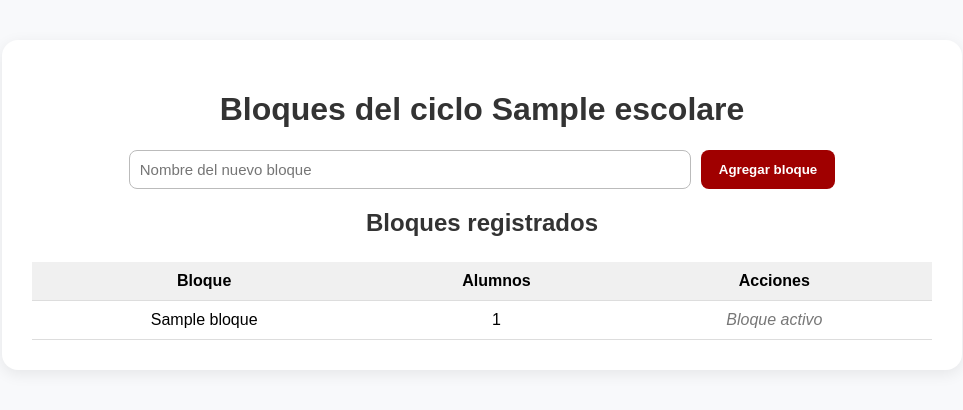
After one commit to aguilera2707/programa-asambleas, a Flask app: page /admin/bloques in a window 1280 px wide. The commit adds this page. Shown: the top 410 px of the page, without its empty margins (158-1121 px from the left). Run offline with Flask 3, Linux system fonts and the light colour scheme; a user stored in the database is signed in; tables that the repository leaves empty hold one stand-in row (values such as "Sample post"); one stand-in notice (Sample message) is shown.

Commit message:
Se añaden bloques por año

```diff
--- a/routes.py
+++ b/routes.py
@@ -12,6 +12,7 @@ import os
 from io import BytesIO
 from models import Maestro
 from models import Alumno, Bloque
+from flask import send_file
 
 
 # -------------------------------
@@ -487,7 +488,7 @@ def alumnos_ciclo():
 
 
 # -------------------------------
-# 🔹 Importar alumnos al ciclo activo
+# 🔹 Importar alumnos al ciclo activo (normalizado y sin duplicados)
 # -------------------------------
 @admin_bp.route('/alumnos/importar', methods=['POST'])
 @login_required
@@ -508,10 +509,12 @@ def importar_alumnos_ciclo():
     try:
         # Detectar formato (Excel o CSV)
         df = pd.read_excel(filepath) if filename.endswith('.xlsx') else pd.read_csv(filepath)
+        df.columns = [c.strip().lower() for c in df.columns]  # Normaliza encabezados
 
         columnas_requeridas = {'nombre', 'grado', 'grupo', 'nivel', 'bloque'}
-        if not columnas_requeridas.issubset(set(df.columns.str.lower())):
-            flash("❌ La plantilla debe contener las columnas: nombre, grado, grupo, nivel, bloque.", "danger")
+        if not columnas_requeridas.issubset(set(df.columns)):
+            faltan = ", ".join(columnas_requeridas - set(df.columns))
+            flash(f"❌ La plantilla debe contener las columnas: {faltan}", "danger")
             return redirect(url_for('admin_bp.alumnos_ciclo'))
 
         ciclo_activo = CicloEscolar.query.filter_by(activo=True).first()
@@ -522,13 +525,13 @@ def importar_alumnos_ciclo():
         importados, existentes = 0, 0
 
         for _, row in df.iterrows():
-            nombre = str(row['nombre']).strip()
-            grado = str(row['grado']).strip()
-            grupo = str(row['grupo']).strip()
-            nivel = str(row['nivel']).strip()
-            bloque_nombre = str(row['bloque']).strip()
+            nombre = str(row["nombre"]).strip().title()
+            grado = str(row["grado"]).strip()
+            grupo = str(row["grupo"]).strip().upper()
+            nivel = str(row["nivel"]).strip().capitalize()
+            bloque_nombre = str(row["bloque"]).strip()
 
-            if not nombre or not grado or not grupo or not nivel:
+            if not (nombre and grado and grupo and nivel and bloque_nombre):
                 continue
 
             # Buscar o crear bloque
@@ -538,21 +541,27 @@ def importar_alumnos_ciclo():
                 db.session.add(bloque)
                 db.session.commit()
 
-            # Verificar duplicado
-            existente = Alumno.query.filter_by(nombre=nombre, grado=grado, grupo=grupo, ciclo_id=ciclo_activo.id).first()
-            if existente:
+            # Evita duplicados ignorando mayúsculas/minúsculas
+            ya = Alumno.query.filter(
+                db.func.lower(Alumno.nombre) == nombre.lower(),
+                Alumno.grado == grado,
+                db.func.upper(Alumno.grupo) == grupo.upper(),
+                Alumno.ciclo_id == ciclo_activo.id
+            ).first()
+
+            if ya:
                 existentes += 1
                 continue
 
-            alumno = Alumno(
+            nuevo = Alumno(
                 nombre=nombre,
                 grado=grado,
                 grupo=grupo,
                 nivel=nivel,
-                bloque_id=bloque.id,
-                ciclo_id=ciclo_activo.id
+                ciclo_id=ciclo_activo.id,
+                bloque_id=bloque.id
             )
-            db.session.add(alumno)
+            db.session.add(nuevo)
             importados += 1
 
         db.session.commit()
@@ -560,10 +569,268 @@ def importar_alumnos_ciclo():
 
     except Exception as e:
         db.session.rollback()
-        flash(f"❌ Error al importar: {e}", "danger")
+        flash(f"❌ Error al importar alumnos: {e}", "danger")
 
     finally:
         if os.path.exists(filepath):
             os.remove(filepath)
 
     return redirect(url_for('admin_bp.alumnos_ciclo'))
+
+
+# -------------------------------
+# 🔹 Gestión de Bloques del Ciclo Activo
+# -------------------------------
+@admin_bp.route('/bloques', methods=['GET', 'POST'])
+@login_required
+def bloques_ciclo():
+    if current_user.rol != 'admin':
+        flash("🚫 Solo los administradores pueden acceder.", "danger")
+        return redirect(url_for('nom.principal'))
+
+    ciclo = CicloEscolar.query.filter_by(activo=True).first()
+    if not ciclo:
+        flash("⚠️ No hay un ciclo activo. Activa un ciclo antes de administrar bloques.", "warning")
+        return redirect(url_for('admin_bp.gestionar_ciclos'))
+
+    # Crear bloque manualmente
+    if request.method == 'POST':
+        nombre = request.form['nombre'].strip()
+        if not nombre:
+            flash("⚠️ El nombre del bloque no puede estar vacío.", "warning")
+            return redirect(url_for('admin_bp.bloques_ciclo'))
+
+        existente = Bloque.query.filter_by(nombre=nombre, ciclo_id=ciclo.id).first()
+        if existente:
+            flash(f"⚠️ El bloque '{nombre}' ya existe en este ciclo.", "warning")
+        else:
+            nuevo = Bloque(nombre=nombre, ciclo_id=ciclo.id)
+            db.session.add(nuevo)
+            db.session.commit()
+            flash(f"✅ Bloque '{nombre}' creado exitosamente.", "success")
+
+        return redirect(url_for('admin_bp.bloques_ciclo'))
+
+    # Mostrar lista de bloques del ciclo actual
+    bloques = (
+        db.session.query(Bloque)
+        .filter_by(ciclo_id=ciclo.id)
+        .order_by(Bloque.id.asc())
+        .all()
+    )
+
+    # Contar alumnos por bloque
+    conteos = {
+        b.id: Alumno.query.filter_by(bloque_id=b.id).count() for b in bloques
+    }
+
+    return render_template('admin_bloques.html', ciclo=ciclo, bloques=bloques, conteos=conteos)
+
+
+# -------------------------------
+# 🔹 Eliminar bloque (solo si está vacío)
+# -------------------------------
+@admin_bp.route('/bloques/eliminar/<int:id>', methods=['POST'])
+@login_required
+def eliminar_bloque(id):
+    if current_user.rol != 'admin':
+        return jsonify({"error": "No autorizado"}), 403
+
+    bloque = Bloque.query.get_or_404(id)
+    alumnos_asociados = Alumno.query.filter_by(bloque_id=bloque.id).count()
+
+    if alumnos_asociados > 0:
+        flash("❌ No se puede eliminar un bloque con alumnos asignados.", "danger")
+        return redirect(url_for('admin_bp.bloques_ciclo'))
+
+    db.session.delete(bloque)
+    db.session.commit()
+    flash(f"🗑️ Bloque '{bloque.nombre}' eliminado correctamente.", "success")
+    return redirect(url_for('admin_bp.bloques_ciclo'))
+
+ALLOWED_EXT_ALUMNOS = {"xlsx", "csv"}
+
+def _allowed_file_alumnos(filename):
+    return "." in filename and filename.rsplit(".", 1)[1].lower() in ALLOWED_EXT_ALUMNOS
+
+# -------------------------------
+# 🔹 Alumnos del ciclo activo (vista + importación por BLOQUE)
+# -------------------------------
+ALLOWED_EXT_ALUMNOS = {"xlsx", "csv"}
+
+def _allowed_file_alumnos(filename):
+    return "." in filename and filename.rsplit(".", 1)[1].lower() in ALLOWED_EXT_ALUMNOS
+
+
+@admin_bp.route('/alumnos', methods=['GET'])
+@login_required
+def admin_alumnos():
+    """Vista principal de alumnos del ciclo activo"""
+    if current_user.rol != 'admin':
+        flash("🚫 Solo los administradores pueden acceder.", "danger")
+        return redirect(url_for('nom.principal'))
+
+    ciclo = CicloEscolar.query.filter_by(activo=True).first()
+    if not ciclo:
+        flash("⚠️ No hay un ciclo activo. Activa un ciclo primero.", "warning")
+        return redirect(url_for('admin_bp.gestionar_ciclos'))
+
+    bloques = Bloque.query.filter_by(ciclo_id=ciclo.id).order_by(Bloque.id.asc()).all()
+    alumnos = Alumno.query.filter_by(ciclo_id=ciclo.id).order_by(Alumno.grado, Alumno.grupo, Alumno.nombre).all()
+    return render_template('admin_alumnos.html', ciclo=ciclo, bloques=bloques, alumnos=alumnos)
+
+
+@admin_bp.route('/alumnos/importar_bloque', methods=['POST'])
+@login_required
+def importar_alumnos_por_bloque():
+    """Importa alumnos al ciclo activo según bloque seleccionado"""
+    if current_user.rol != 'admin':
+        flash("🚫 Solo los administradores pueden importar alumnos.", "danger")
+        return redirect(url_for('nom.principal'))
+
+    ciclo = CicloEscolar.query.filter_by(activo=True).first()
+    if not ciclo:
+        flash("⚠️ No hay un ciclo activo. Activa un ciclo primero.", "warning")
+        return redirect(url_for('admin_bp.gestionar_ciclos'))
+
+    bloque_id = request.form.get("bloque_id", type=int)
+    if not bloque_id:
+        flash("⚠️ Selecciona un bloque para importar.", "warning")
+        return redirect(url_for('admin_bp.admin_alumnos'))
+
+    bloque = Bloque.query.filter_by(id=bloque_id, ciclo_id=ciclo.id).first()
+    if not bloque:
+        flash("❌ El bloque seleccionado no existe en el ciclo activo.", "danger")
+        return redirect(url_for('admin_bp.admin_alumnos'))
+
+    file = request.files.get("file")
+    if not file or file.filename == "":
+        flash("⚠️ No se seleccionó archivo.", "warning")
+        return redirect(url_for('admin_bp.admin_alumnos'))
+    if not _allowed_file_alumnos(file.filename):
+        flash("❌ Solo .xlsx o .csv", "danger")
+        return redirect(url_for('admin_bp.admin_alumnos'))
+
+    filename = secure_filename(file.filename)
+    tmp_path = os.path.join(tempfile.gettempdir(), filename)
+    file.save(tmp_path)
+
+    try:
+        df = pd.read_excel(tmp_path) if filename.lower().endswith(".xlsx") else pd.read_csv(tmp_path)
+        df.columns = [c.strip().lower() for c in df.columns]
+
+        requeridas = {"nombre", "grado", "grupo", "nivel"}
+        if not requeridas.issubset(set(df.columns)):
+            faltan = ", ".join(sorted(requeridas - set(df.columns)))
+            flash(f"❌ Faltan columnas requeridas: {faltan}", "danger")
+            return redirect(url_for('admin_bp.admin_alumnos'))
+
+        importados, existentes = 0, 0
+        for _, row in df.iterrows():
+            nombre = str(row["nombre"]).strip()
+            grado = str(row["grado"]).strip()
+            grupo = str(row["grupo"]).strip()
+            nivel = str(row["nivel"]).strip()
+            if not (nombre and grado and grupo and nivel):
+                continue
+
+            ya = Alumno.query.filter_by(
+                nombre=nombre, grado=grado, grupo=grupo, ciclo_id=ciclo.id
+            ).first()
+            if ya:
+                existentes += 1
+                continue
+
+            nuevo = Alumno(
+                nombre=nombre,
+                grado=grado,
+                grupo=grupo,
+                nivel=nivel,
+                ciclo_id=ciclo.id,
+                bloque_id=bloque.id
+            )
+            db.session.add(nuevo)
+            importados += 1
+
+        db.session.commit()
+        flash(f"✅ {importados} alumnos importados a «{bloque.nombre}». {existentes} ya existían.", "success")
+
+    except Exception as e:
+        db.session.rollback()
+        flash(f"❌ Error al importar: {e}", "danger")
+
+    finally:
+        if os.path.exists(tmp_path):
+            os.remove(tmp_path)
+
+    return redirect(url_for('admin_bp.admin_alumnos'))
+
+
+# -------------------------------
+# 🔹 Descargar plantilla Excel (alumnos por bloque)
+# -------------------------------
+@admin_bp.route('/alumnos/plantilla')
+@login_required
+def plantilla_alumnos_bloque():
+    """Genera y descarga una plantilla Excel con columnas básicas"""
+    try:
+        # Crear DataFrame vacío con columnas correctas
+        import pandas as pd
+        from io import BytesIO
+
+        columnas = ["nombre", "grado", "grupo", "nivel"]
+        df = pd.DataFrame(columns=columnas)
+
+        # Escribir en memoria (sin guardar en disco)
+        output = BytesIO()
+        with pd.ExcelWriter(output, engine="xlsxwriter") as writer:
+            df.to_excel(writer, index=False, sheet_name="AlumnosPorBloque")
+        output.seek(0)
+
+        # Enviar al navegador como archivo descargable
+        return send_file(
+            output,
+            as_attachment=True,
+            download_name="Plantilla_alumnos_por_bloque.xlsx",
+            mimetype="application/vnd.openxmlformats-officedocument.spreadsheetml.sheet"
+        )
+
+    except Exception as e:
+        flash(f"❌ Error al generar la plantilla: {e}", "danger")
+        return redirect(url_for('admin_bp.admin_alumnos'))
+
+
+# -------------------------------
+# 🔹 Editar alumno
+# -------------------------------
+@admin_bp.route('/alumnos/editar/<int:id>', methods=['POST'])
+@login_required
+def editar_alumno(id):
+    if current_user.rol != 'admin':
+        return jsonify({"error": "No autorizado"}), 403
+
+    alumno = Alumno.query.get_or_404(id)
+    data = request.get_json()
+
+    alumno.nombre = data.get("nombre", alumno.nombre).title()
+    alumno.grado = data.get("grado", alumno.grado)
+    alumno.grupo = data.get("grupo", alumno.grupo).upper()
+    alumno.nivel = data.get("nivel", alumno.nivel).capitalize()
+
+    db.session.commit()
+    return jsonify({"message": f"Alumno {alumno.nombre} actualizado con éxito."}), 200
+
+
+# -------------------------------
+# 🔹 Eliminar alumno
+# -------------------------------
+@admin_bp.route('/alumnos/eliminar/<int:id>', methods=['DELETE'])
+@login_required
+def eliminar_alumno(id):
+    if current_user.rol != 'admin':
+        return jsonify({"error": "No autorizado"}), 403
+
+    alumno = Alumno.query.get_or_404(id)
+    db.session.delete(alumno)
+    db.session.commit()
+    return jsonify({"message": f"Alumno {alumno.nombre} eliminado."}), 200
--- /dev/null
+++ b/static/css/admin_bloques.css
@@ -0,0 +1,101 @@
+body {
+    font-family: 'Poppins', sans-serif;
+    background: #f8f9fb;
+    margin: 0;
+    padding: 0;
+}
+
+.container {
+    max-width: 900px;
+    margin: 40px auto;
+    background: white;
+    border-radius: 16px;
+    box-shadow: 0 4px 15px rgba(0,0,0,0.08);
+    padding: 30px;
+}
+
+h1, h2 {
+    text-align: center;
+    color: #333;
+}
+
+form {
+    display: flex;
+    justify-content: center;
+    margin: 20px 0;
+}
+
+input[type="text"] {
+    width: 60%;
+    padding: 10px;
+    border: 1px solid #bbb;
+    border-radius: 8px;
+    font-size: 15px;
+}
+
+button {
+    margin-left: 10px;
+    padding: 10px 18px;
+    border: none;
+    background: #a00000;
+    color: white;
+    border-radius: 8px;
+    cursor: pointer;
+    font-weight: 600;
+    transition: 0.3s;
+}
+
+button:hover {
+    background: #7c0000;
+}
+
+table {
+    width: 100%;
+    border-collapse: collapse;
+    margin-top: 25px;
+}
+
+th, td {
+    padding: 10px;
+    text-align: center;
+    border-bottom: 1px solid #ddd;
+}
+
+th {
+    background: #f0f0f0;
+}
+
+.flash-container {
+    margin: 10px 0;
+    text-align: center;
+}
+
+.flash-message {
+    padding: 10px 15px;
+    margin: 5px auto;
+    border-radius: 10px;
+    font-weight: 500;
+    width: fit-content;
+    animation: fadeIn 0.3s ease-in;
+}
+
+.flash-success { background-color: #d4edda; color: #155724; }
+.flash-warning { background-color: #fff3cd; color: #856404; }
+.flash-danger  { background-color: #f8d7da; color: #721c24; }
+
+.btn-eliminar {
+    background: none;
+    border: none;
+    font-size: 18px;
+    cursor: pointer;
+}
+
+.bloque-lleno {
+    color: #777;
+    font-style: italic;
+}
+
+@keyframes fadeIn {
+    from { opacity: 0; transform: translateY(-10px); }
+    to { opacity: 1; transform: translateY(0); }
+}
--- /dev/null
+++ b/templates/admin_bloques.html
@@ -0,0 +1,70 @@
+<!DOCTYPE html>
+<html lang="es">
+<head>
+    <meta charset="UTF-8">
+    <title>Bloques del Ciclo</title>
+    <link rel="stylesheet" href="{{ url_for('static', filename='css/admin_bloques.css') }}">
+</head>
+<body>
+    <div class="container">
+        <h1>Bloques del ciclo {{ ciclo.nombre }}</h1>
+
+        <!-- 🔔 Mensajes flash -->
+        {% with messages = get_flashed_messages(with_categories=true) %}
+        {% if messages %}
+            <div class="flash-container">
+                {% for category, message in messages %}
+                <div class="flash-message flash-{{ category }}">{{ message }}</div>
+                {% endfor %}
+            </div>
+        {% endif %}
+        {% endwith %}
+
+        <form method="POST" action="{{ url_for('admin_bp.bloques_ciclo') }}">
+            <input type="text" name="nombre" placeholder="Nombre del nuevo bloque" required>
+            <button type="submit">Agregar bloque</button>
+        </form>
+
+        <h2>Bloques registrados</h2>
+        <table>
+            <thead>
+                <tr>
+                    <th>Bloque</th>
+                    <th>Alumnos</th>
+                    <th>Acciones</th>
+                </tr>
+            </thead>
+            <tbody>
+                {% for bloque in bloques %}
+                <tr>
+                    <td>{{ bloque.nombre }}</td>
+                    <td>{{ conteos[bloque.id] }}</td>
+                    <td>
+                        {% if conteos[bloque.id] == 0 %}
+                        <form method="POST" action="{{ url_for('admin_bp.eliminar_bloque', id=bloque.id) }}">
+                            <button class="btn-eliminar" type="submit" onclick="return confirm('¿Eliminar este bloque?')">🗑️</button>
+                        </form>
+                        {% else %}
+                        <span class="bloque-lleno">Bloque activo</span>
+                        {% endif %}
+                    </td>
+                </tr>
+                {% else %}
+                <tr><td colspan="3">No hay bloques registrados aún.</td></tr>
+                {% endfor %}
+            </tbody>
+        </table>
+    </div>
+
+    <script>
+        // 💨 Animación de desvanecimiento automático de mensajes flash
+        setTimeout(() => {
+            document.querySelectorAll('.flash-message').forEach(el => {
+                el.style.opacity = '0';
+                el.style.transform = 'translateY(-10px)';
+                setTimeout(() => el.remove(), 600);
+            });
+        }, 3000);
+    </script>
+</body>
+</html>
```
Also changed, not shown: static/css/admin_alumnos.css (+22 -0 lines), templates/admin_alumnos.html (+56 -7 lines).
